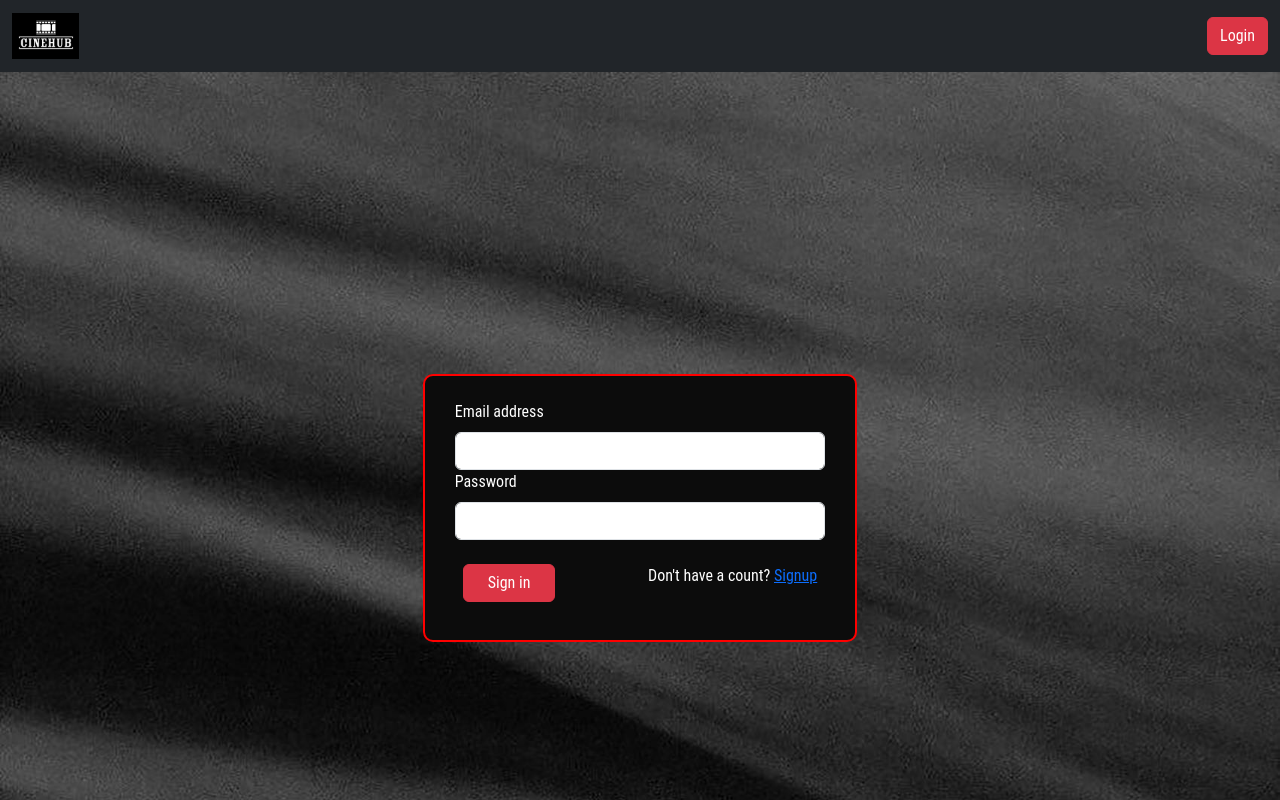
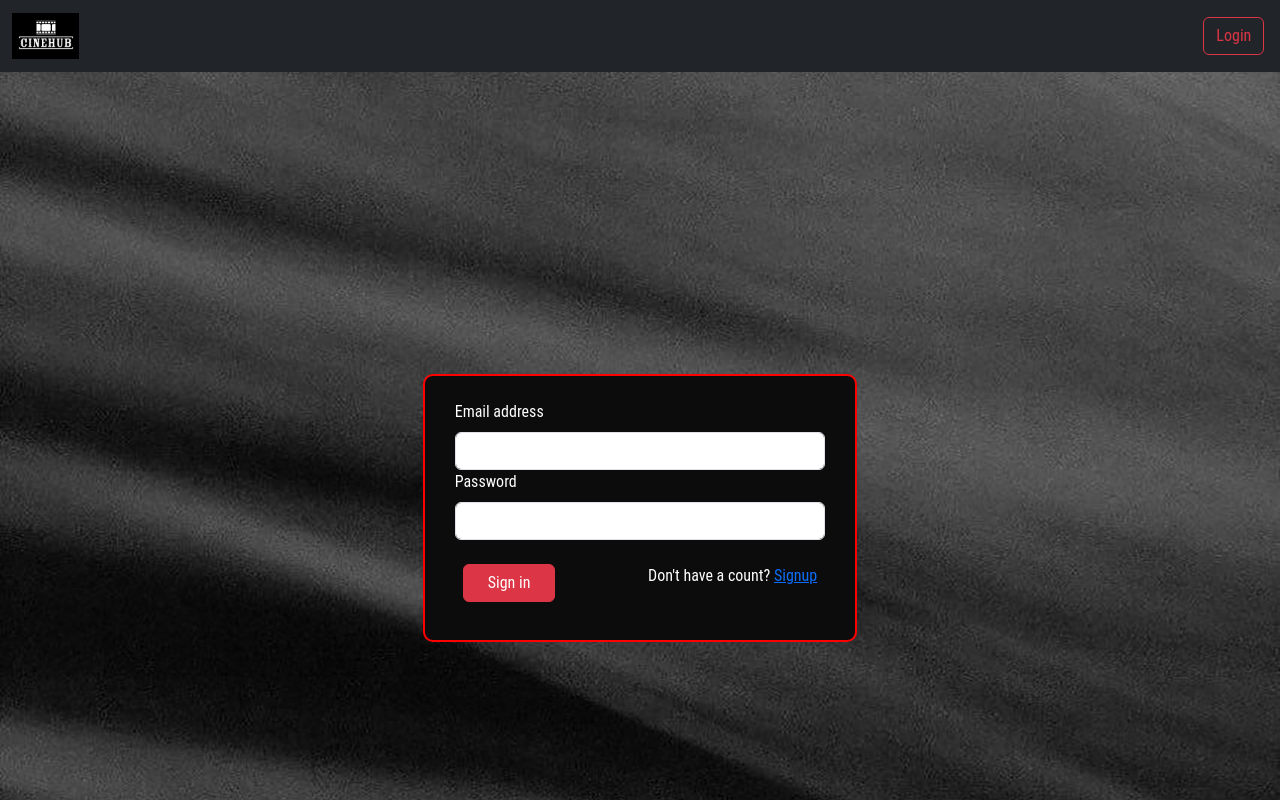
Before and after one commit to marcosAlvarezCalabria/web, a React (Vite) app: page /login in a window 1280 px wide. Shown: the top 800 px of the page. Built offline with nearby package versions, Linux system fonts and the light colour scheme.

Commit message:
chore show: user in navBar

```diff
--- a/src/App.jsx
+++ b/src/App.jsx
@@ -25,9 +25,9 @@ function App() {
 
 
         </Routes>
-        <Footer />
+
       </main>
-
+          <Footer />
 
     </>
 
--- a/src/components/ui/navbar/navbar.css
+++ b/src/components/ui/navbar/navbar.css
@@ -1,3 +1,4 @@
 .navbar{
     background-color: rgb(38, 40, 42);
+    color: aliceblue;
 }
--- a/src/components/ui/navbar/navbar.jsx
+++ b/src/components/ui/navbar/navbar.jsx
@@ -1,22 +1,41 @@
 import { NavLink } from "react-router-dom";
 import "./navbar.css"
-import logo from "../../../assets/images/cineHub2.png"
+import logo from "../../../assets/images/cineHub2.png";
+import AuthContext from "../../../contexts/auth.context";
+import { useContext } from "react";
 
-function Navbar(){
-    return (
+function Navbar() {
+  const { user, doLogout } = useContext(AuthContext);
 
-      <nav className="navbar fixed-top bg-dark">
-  <div className="container-fluid">
-    <NavLink to="/" className="navbar-brand"><img src={logo} alt="" /></NavLink>
-    <div className="buttons">
 
-      <NavLink to="/login" className="btn btn-outline-danger" >Login</NavLink>
-    </div>
 
-  </div>
-</nav>
 
-    )
+
+
+
+
+
+
+
+  return (
+    <nav className="navbar fixed-top bg-dark">
+      <div className="container-fluid">
+        <NavLink to="/" className="navbar-brand"><img src={logo} alt="" /></NavLink>
+        <p>{user?.name}</p>
+        <div className="buttons row">
+          <div className="col-4"></div>
+          <div className="col-4">
+            {user ? (
+              <button className="nav-link btn btn-outline-danger" onClick={doLogout}>Logout</button>
+            ) : (
+              <a href="/login" className="btn btn-outline-danger btn-block">Login</a>
+            )}
+          </div>
+          <div className="col-4"></div>
+        </div>
+      </div>
+    </nav>
+  );
 }
 
 export default Navbar;
--- a/src/contexts/auth.context.jsx
+++ b/src/contexts/auth.context.jsx
@@ -0,0 +1,51 @@
+import { createContext,useContext, useEffect, useState } from "react";
+import { getUserProfile, login, logout } from "../services/api.services";
+import { useNavigate } from "react-router-dom";
+
+const AuthContext = createContext();
+
+export function AuthContextProvider({ children }) {
+
+    const [user, setUser] = useState(null);
+    const navigate = useNavigate();
+
+
+    async function fetchProfile(){
+        try{
+            const response = await getUserProfile();
+            setUser(response.data);
+        } catch (error) {
+            setUser(null);
+        }
+
+    }
+    useEffect(() => {
+        const token = localStorage.getItem("token");
+        if(token) fetchProfile()
+            else setUser(null)
+    },[]);
+
+    async function doLogin(data) {
+        await login(data);
+        fetchProfile();
+      }
+
+      function doLogout() {
+        setUser(null);
+        logout();
+        navigate("/login");
+      }
+
+      const value = {
+        user,
+        doLogin,
+        doLogout,
+      };
+
+    return(
+        <AuthContext.Provider value={value}>{children}</AuthContext.Provider>
+    )
+}
+export const useAuth = () => useContext(AuthContext);
+
+export default AuthContext;
--- a/src/main.jsx
+++ b/src/main.jsx
@@ -1,14 +1,18 @@
-import React from 'react'
-import ReactDOM from 'react-dom/client'
-import App from './App.jsx'
-import './index.css'
-import { BrowserRouter} from "react-router-dom"
+import React from 'react';
+import ReactDOM from 'react-dom/client';
+import App from './App.jsx';
+import './index.css';
+import { BrowserRouter } from "react-router-dom";
+import { AuthContextProvider } from '../src/contexts/auth.context.jsx';
 
 ReactDOM.createRoot(document.getElementById('root')).render(
   <React.StrictMode>
     <BrowserRouter>
-    <App />
+      <AuthContextProvider>
+         <App />
+      </AuthContextProvider>
+
+
     </BrowserRouter>
-
   </React.StrictMode>,
 )
--- a/src/pages/edit-profile/edit-profile.jsx
+++ b/src/pages/edit-profile/edit-profile.jsx
@@ -1,5 +1,4 @@
 
-import User from "../../../../api/models/user.model";
 import PageLayout from "../../components/layouts/page-layout/page-layout";
 
 function EditProfile(){
--- a/src/pages/login/login.jsx
+++ b/src/pages/login/login.jsx
@@ -4,8 +4,8 @@ import("./login.css")
 import backgroundHome from "../../assets/images/background-home-black.jpg"
 import { useForm } from "react-hook-form"
 import { NavLink, useNavigate } from "react-router-dom";
-import { login } from "../../services/api.services";
-import { Navigate} from "react-router-dom"
+import { useContext } from "react";
+import AuthContext from "../../contexts/auth.context.jsx"
 
 
 
@@ -14,10 +14,11 @@ function Login() {
 
     const { register, handleSubmit, formState: {errors}} = useForm()
     const navigate = useNavigate();
+    const { doLogin } = useContext(AuthContext)
 
    async function handleDataSubmit(data){
         try {
-            await login(data);
+            await doLogin(data);
             navigate("/profile");
         } catch (error) {
             console.log(error)
--- a/src/services/api.services.js
+++ b/src/services/api.services.js
@@ -49,3 +49,7 @@ export function getUserProfile(data) {
 export function editUserProfile(data) {
   return http.patch("/profile", data)
 }
+
+export function logout() {
+  localStorage.removeItem("token");
+}
```
